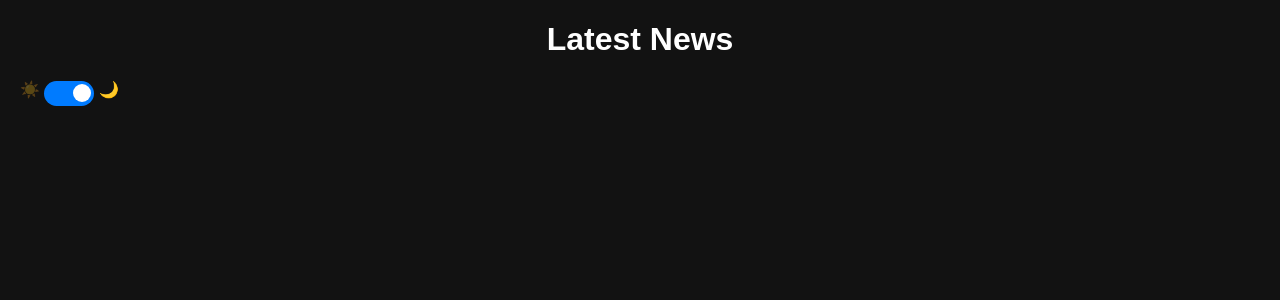
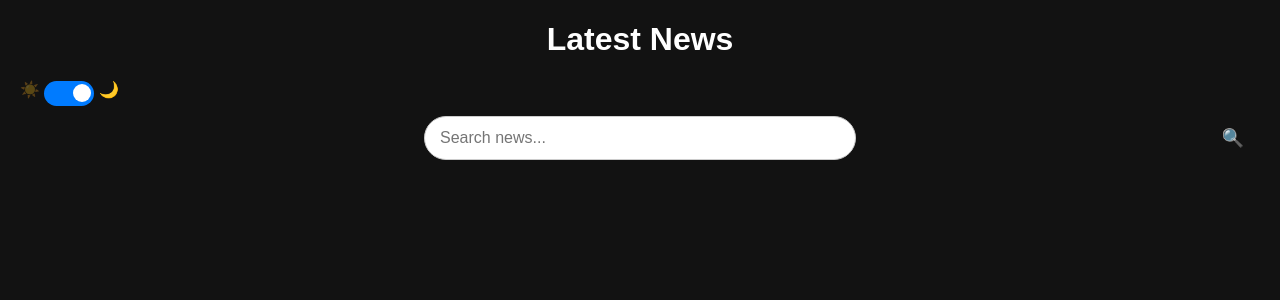
Before and after one commit to Ashmaawyy/the-collector-series, a Flask app: page / in a window 1280 px wide. Shown: the top 300 px of the page. Run offline with Flask 3, Linux system fonts and the light colour scheme; data that the repository does not hold is empty.

Commit message:
feat: add search functionality for news articles and improve theme toggle behavior ; )

```diff
--- a/app/static/script.js
+++ b/app/static/script.js
@@ -5,6 +5,34 @@ document.addEventListener("DOMContentLoaded", function () {
     const backToTopBtn = document.getElementById("back-to-top");
     const moonIcon = document.querySelector(".moon");
     const sunIcon = document.querySelector(".sun");
+    const searchInput = document.getElementById("search-input");
+    const searchBtn = document.getElementById("search-btn");
+
+    // Search button functionality
+    searchBtn.addEventListener("click", function () {
+        const query = searchInput.value.trim();
+        if (query !== "") {
+            fetch(`/search_news?q=${query}`)
+                .then(response => response.json())
+                .then(data => {
+                    const newsContainer = document.getElementById("news-container");
+                    newsContainer.innerHTML = ""; // Clear existing news
+
+                    data.news.forEach(article => {
+                        const newsCard = document.createElement("div");
+                        newsCard.classList.add("news-card", "small-news");
+                        newsCard.innerHTML = `
+                            <h2>${article.title}</h2>
+                            <p><strong>Source:</strong> ${article.source} | <strong>Author:</strong> ${article.author}</p>
+                            <p><strong>Published:</strong> ${article.publishedAt}</p>
+                            <img src="${article.urlToImage}" alt="News Image" class="news-image small-news-image">
+                            <p><a href="${article.url}" target="_blank">Read Full Article</a></p>
+                        `;
+                        newsContainer.appendChild(newsCard);
+                    });
+                });
+        }
+    });
 
     // Default to dark mode
     if (localStorage.getItem("theme") !== "light") {
@@ -17,6 +45,7 @@ document.addEventListener("DOMContentLoaded", function () {
         sunIcon.style.opacity = "1";
     }
 
+    // Theme toggle functionality
     toggleSwitch.addEventListener("change", function () {
         if (this.checked) {
             body.classList.add("dark-mode");
@@ -31,18 +60,20 @@ toggleSwitch.addEventListener("change", function () {
         }
     });
 
-updateNewsBtn.addEventListener("scroll", function () {
-    fetch("/update_news").then(response => response.json()).then(data => {
+    // Fix: Change event listener from "scroll" to "click" for updating news
+    updateNewsBtn.addEventListener("click", function () {
+        fetch("/update_news")
+            .then(response => response.json())
+            .then(data => {
                 alert("News Updated!");
                 location.reload();
             });
     });
-});
 
-document.addEventListener("DOMContentLoaded", function () {
     let page = 1;
     let loading = false;
 
+    // Infinite scroll for loading more news
     async function loadMoreNews() {
         if (loading) return;
         loading = true;
@@ -74,6 +105,7 @@ document.addEventListener("DOMContentLoaded", function () {
         }
     }
 
+    // Scroll event listener
     window.addEventListener("scroll", function () {
         if (window.innerHeight + window.scrollY >= document.body.offsetHeight - 100) {
             loadMoreNews();
@@ -87,4 +119,9 @@ document.addEventListener("DOMContentLoaded", function () {
         }
     });
 
+    // Fix: Ensure the back to top button works properly
+    backToTopBtn.addEventListener("click", function () {
+        window.scrollTo({ top: 0, behavior: "smooth" });
     });
+
+});
--- a/app/static/styles.css
+++ b/app/static/styles.css
@@ -3,6 +3,39 @@ body {
     margin: 20px;
     background-color: #f9f9f9;
 }
+
+.search-container {
+    display: flex;
+    justify-content: center;
+    align-items: center;
+    margin: 10px auto;
+    position: relative;
+}
+
+.search-box {
+    width: 400px;
+    padding: 12px 15px;
+    border-radius: 25px;
+    border: 1px solid #ccc;
+    font-size: 16px;
+    outline: none;
+    transition: 0.3s;
+}
+
+.search-box:focus {
+    border-color: #007bff;
+    box-shadow: 0 0 5px rgba(0, 123, 255, 0.5);
+}
+
+.search-btn {
+    position: absolute;
+    right: 10px;
+    border: none;
+    background: none;
+    font-size: 18px;
+    cursor: pointer;
+}
+
 .news-card {
     border: 1px solid #ddd;
     padding: 15px;
--- a/app/templates/index.html
+++ b/app/templates/index.html
@@ -22,6 +22,10 @@
             </label>
             <span class="icon moon">🌙</span>
         </div>
+        <div class="search-container">
+            <input type="text" id="search-input" class="search-box" placeholder="Search news...">
+            <button id="search-btn" class="search-btn">🔍</button>
+        </div>
     </header>
 
     <section id="news-container">
```
Lines whose indentation alone changed are shown as unchanged.
